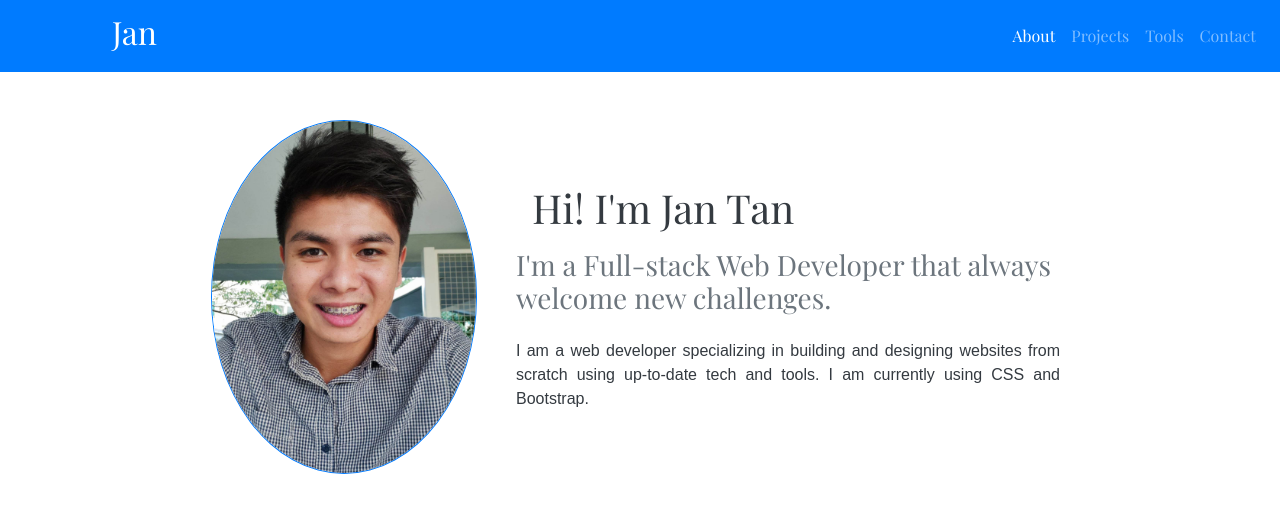
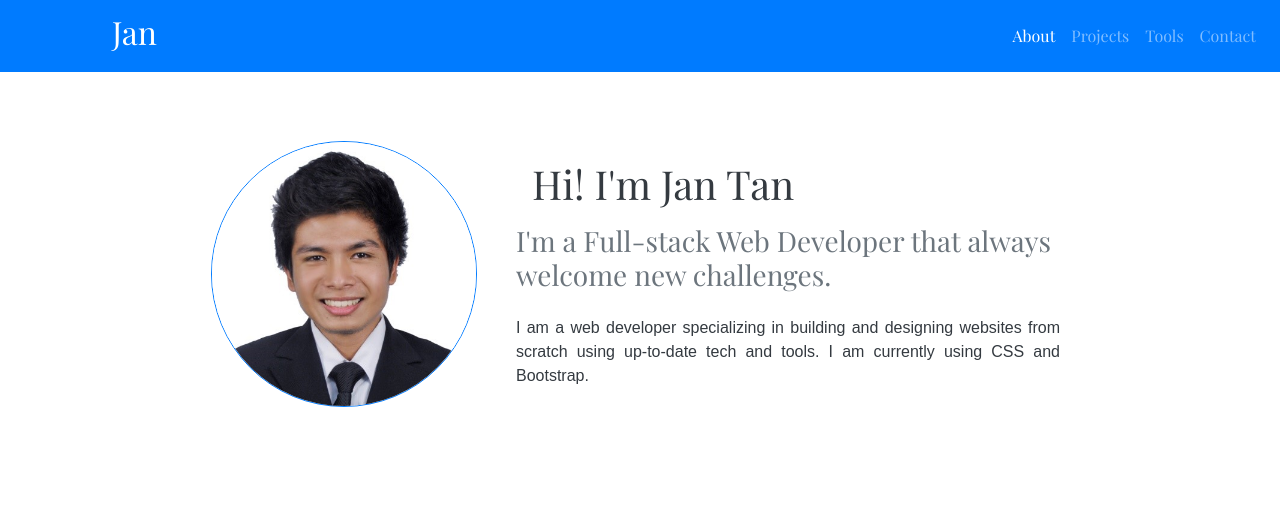
Before and after one commit to jdjtan01/webportfolio, a plain HTML site: page index.html in a window 1280 px wide. Shown: the top 521 px of the page. Drawn offline with nearby package versions, Linux system fonts and the light colour scheme.

Commit message:
Updated index.html

```diff
--- a/index.html
+++ b/index.html
@@ -52,7 +52,7 @@
 		<div class="container-fluid bg-white">
 			<div class="row align-items-center justify-content-center p-5" id="home">
 				<div class="col-md-3 col-sm-4">
-					<img src="./images/me.jpg" class="img-fluid rounded-circle border border-primary">
+					<img src="./images/2x2.jpg" class="img-fluid rounded-circle border border-primary">
 				</div>
 				<div class="col-md-8 col-lg-6 text-secondary p-4">
 					<h1 class="text-dark p-2 m-2">Hi! I'm Jan Tan</h1>
```
